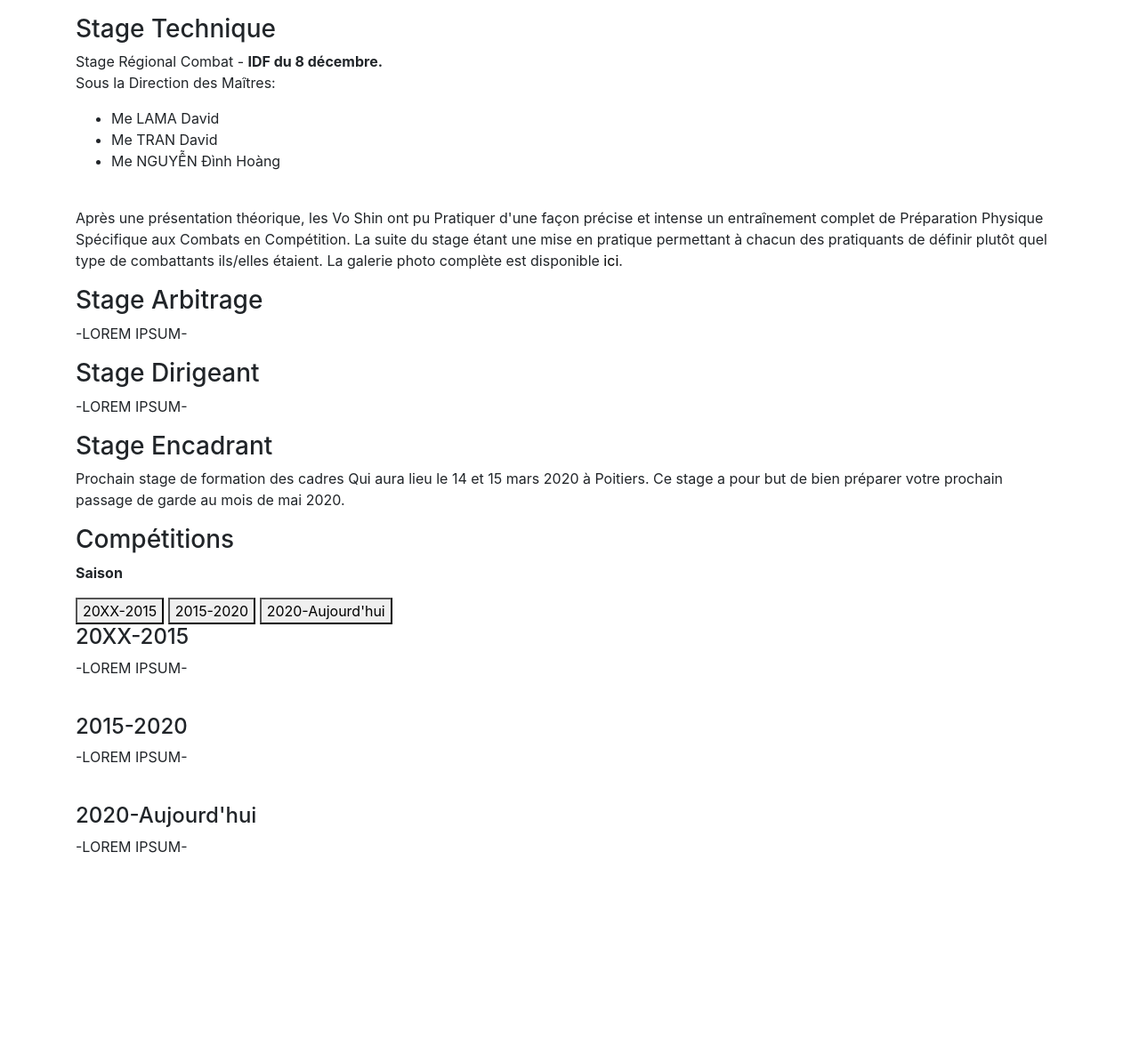
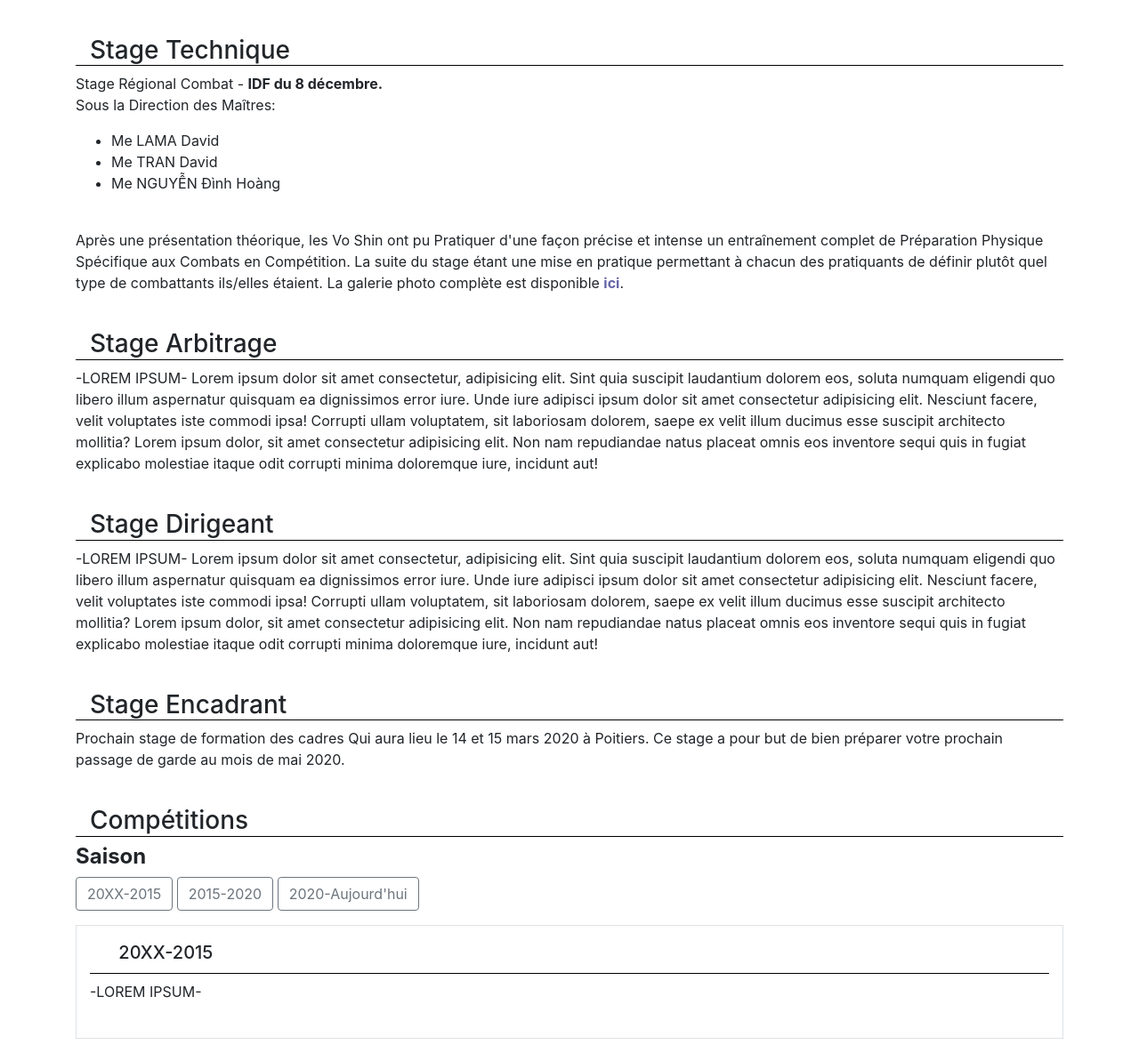
Before and after one commit to Infernaton/ProjetSite-Vovinam_Viet_Vo_Dao, a PHP site: page /direction_tech/internship.html in a window 1280 px wide. Shown: the part 425-1609 px from the top of the page at 89% size. Before the commit the page ends 1384 px from the top, so only its background shows below. Run offline with PHP 8.4, Linux system fonts and the light colour scheme.

Commit message:
Upgrade a little the css and the button in Internship.html

```diff
--- a/css/index.css
+++ b/css/index.css
@@ -9,3 +9,16 @@ a{
 a:hover{
     color: #DC3634;
 }
+
+.hide{
+    display: none;
+}
+
+#internshipContent h3{
+    border-bottom: 1px solid black;
+}
+#internshipContent h5{
+    border-bottom: 1px solid black;
+    padding: 1%;
+    padding-left: 3%;
+}
--- a/direction_tech/internship.html
+++ b/direction_tech/internship.html
@@ -112,9 +112,10 @@
                 </tr>
                 </tbody>
         </table>
+        <div id="internshipContent">
             <div>
-            <div>
-                <h3 id="tech">Stage Technique</h3>
+                <br>
+                <h3 id="tech"><span class="ml-3">Stage Technique</span></h3>
                 <p>Stage Régional Combat - <b>IDF du 8 décembre.</b> <br>
                     Sous la Direction des Maîtres:
                     <ul>
@@ -126,51 +127,78 @@
                     Après une présentation théorique, les Vo Shin ont pu Pratiquer d'une façon précise et intense un entraînement complet de Préparation Physique Spécifique aux Combats en Compétition.
                     La suite du stage étant une mise en pratique permettant à chacun des pratiquants de définir plutôt quel type de combattants ils/elles étaient.
                     La galerie photo complète est disponible
-                    <a href="http://vietvodao.photos/galerie/20191208/index.html">ici</a>.
+                    <a href="http://vietvodao.photos/galerie/20191208/index.html"class="link"><b>ici</b></a>.
                 </p>
             </div>
             <div>
-                <h3 id="arbi">Stage Arbitrage</h3>
-                <p>-LOREM IPSUM-</p>
+                <br>
+                <h3 id="arbi"><span class="ml-3">Stage Arbitrage</span></h3>
+                <p>-LOREM IPSUM-
+                    Lorem ipsum dolor sit amet consectetur, adipisicing elit. Sint quia suscipit laudantium dolorem eos, soluta numquam eligendi quo libero illum aspernatur quisquam ea dignissimos error iure. Unde iure adipisci
+
+ipsum dolor sit amet consectetur adipisicing elit. Nesciunt facere, velit voluptates iste commodi ipsa! Corrupti ullam voluptatem, sit laboriosam dolorem, saepe ex velit illum ducimus esse suscipit architecto mollitia?
+
+Lorem ipsum dolor, sit amet consectetur adipisicing elit. Non nam repudiandae natus placeat omnis eos inventore sequi quis in fugiat explicabo molestiae itaque odit corrupti minima doloremque iure, incidunt aut!
+
+
+                </p>
             </div>
             <div>
-                <h3 id="lead">Stage Dirigeant</h3>
-                <p>-LOREM IPSUM-</p>
+                <br>
+                <h3 id="lead"><span class="ml-3">Stage Dirigeant</span></h3>
+                <p>-LOREM IPSUM-
+                    Lorem ipsum dolor sit amet consectetur, adipisicing elit. Sint quia suscipit laudantium dolorem eos, soluta numquam eligendi quo libero illum aspernatur quisquam ea dignissimos error iure. Unde iure adipisci
+
+ipsum dolor sit amet consectetur adipisicing elit. Nesciunt facere, velit voluptates iste commodi ipsa! Corrupti ullam voluptatem, sit laboriosam dolorem, saepe ex velit illum ducimus esse suscipit architecto mollitia?
+
+Lorem ipsum dolor, sit amet consectetur adipisicing elit. Non nam repudiandae natus placeat omnis eos inventore sequi quis in fugiat explicabo molestiae itaque odit corrupti minima doloremque iure, incidunt aut!
+
+
+                </p>
             </div>
             <div>
-                <h3 id="superv">Stage Encadrant</h3>
+                <br>
+                <h3 id="superv"><span class="ml-3">Stage Encadrant</span></h3>
                 <p>Prochain stage de formation des cadres
                     Qui aura lieu le 14 et 15 mars 2020 à Poitiers.
                     Ce stage a pour but de bien préparer votre prochain passage de garde au mois de mai 2020.
                 </p>
             </div>
             <div>
-                <h3 id="comp">Compétitions</h3>
+                <br>
+                <h3 id="comp"><span class="ml-3">Compétitions</span></h3>
                 <!--Drawer for all season-->
-                <div>
-                    <p><b>Saison</b></p>
-                    <tr>
-                        <th><button>20XX-2015</button></th> <th><button>2015-2020</button></th> <th><button>2020-Aujourd'hui</button></th>
+                <div class="inline">
+                    <h4><b>Saison</b></h4>
+                    <a href="#season" class="btn btn-outline-secondary" onclick="multiCollapseButton('season', 'first')">20XX-2015</a>
+                    <a href="#season" class="btn btn-outline-secondary" onclick="multiCollapseButton('season', 'second')">2015-2020</a>
+                    <a href="#season" class="btn btn-outline-secondary" onclick="multiCollapseButton('season', 'third')">2020-Aujourd'hui</a>
                         <!--Apply the information from the button we push-->
-                    </tr>
                 </div>
-                <div>
-                    <h4>20XX-2015</h4>
+                <div class="container pt-2 my-3 border">
+                    <div id="season"></div>
+                </div>
+                <div class="hide">
+                    <div id="first">
+                        <h5>20XX-2015</h5>
                         <p>-LOREM IPSUM-</p>
                         <br>
                     </div>
-                <div>
-                    <h4>2015-2020</h4>
+                    <div id="second">
+                        <h5>2015-2020</h5>
                         <p>-LOREM IPSUM-</p>
                         <br>
                     </div>
-                <div>
-                    <h4>2020-Aujourd'hui</h4>
+                    <div id="third">
+                        <h5>2020-Aujourd'hui</h5>
                         <p>-LOREM IPSUM-</p>
                         <br>
                     </div>
                 </div>
             </div>
         </div>
+    </div>
 </body>
+<script src="https://code.jquery.com/jquery-3.5.1.min.js"></script>
+<script src="../scripts/internship.js"></script>
 </html>
--- /dev/null
+++ b/scripts/internship.js
@@ -0,0 +1,13 @@
+$(document).ready(function(){
+    $("#season").html($("#first").html())
+})
+
+function multiCollapseButton(idWrite, idRead){
+    idWrite = "#" + idWrite
+    idRead = "#" + idRead
+    $(document).ready(function(){
+        $(idWrite).hide()
+        $(idWrite).html($(idRead).html())
+        $(idWrite).fadeIn(500)
+    })
+}
```
Lines whose indentation alone changed are shown as unchanged.
